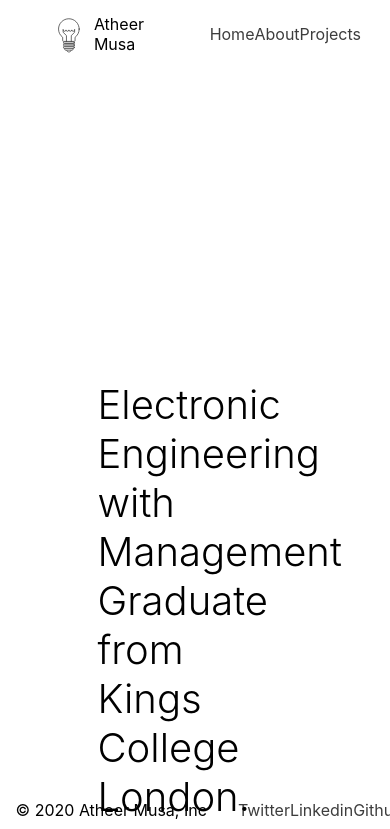
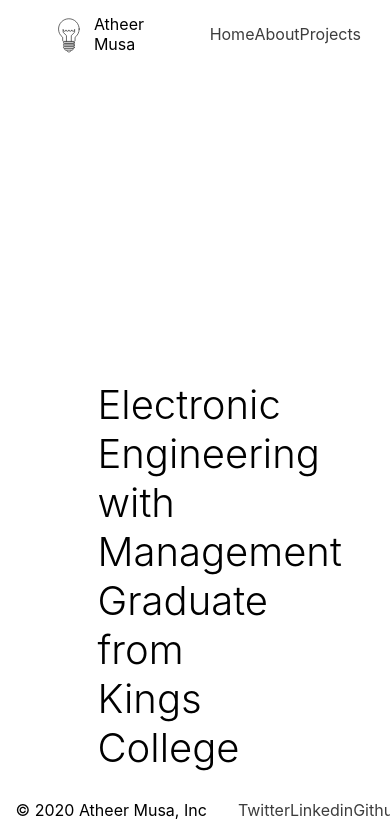
Before and after one commit to atheermusa/portfolioSiteReact, a React (Create React App) app: page / in a window 390 px wide. Shown: the top 829 px of the page. Built offline with nearby package versions, Linux system fonts and the light colour scheme.

Commit message:
navbar min height and overflow y for main - mobile optimistion

```diff
--- a/src/styles/app.css
+++ b/src/styles/app.css
@@ -1,6 +1,10 @@
 * {
     margin:0;
     padding: 0;
+}
+
+main {
+    overflow-y: scroll;
 }
 
 .dark-mode {
--- a/src/styles/navbar.css
+++ b/src/styles/navbar.css
@@ -13,8 +13,8 @@
   -webkit-box-align: center;
       -ms-flex-align: center;
           align-items: center;
-  min-height: 8vh;
-  max-height: 5vh;
+  height: 8vh;
+  min-height: 45px;
 }
 
 .nav {
--- a/src/styles/navbar.scss
+++ b/src/styles/navbar.scss
@@ -8,8 +8,8 @@
     display: flex;
     justify-content: space-around;
     align-items: center;
-    min-height: 8vh;
-    max-height: 5vh;
+    height: 8vh;
+    min-height: 45px;
   }
 
   .nav {
```
Also changed, not shown: 1 other file (tests, documents, lock files or other folders).
